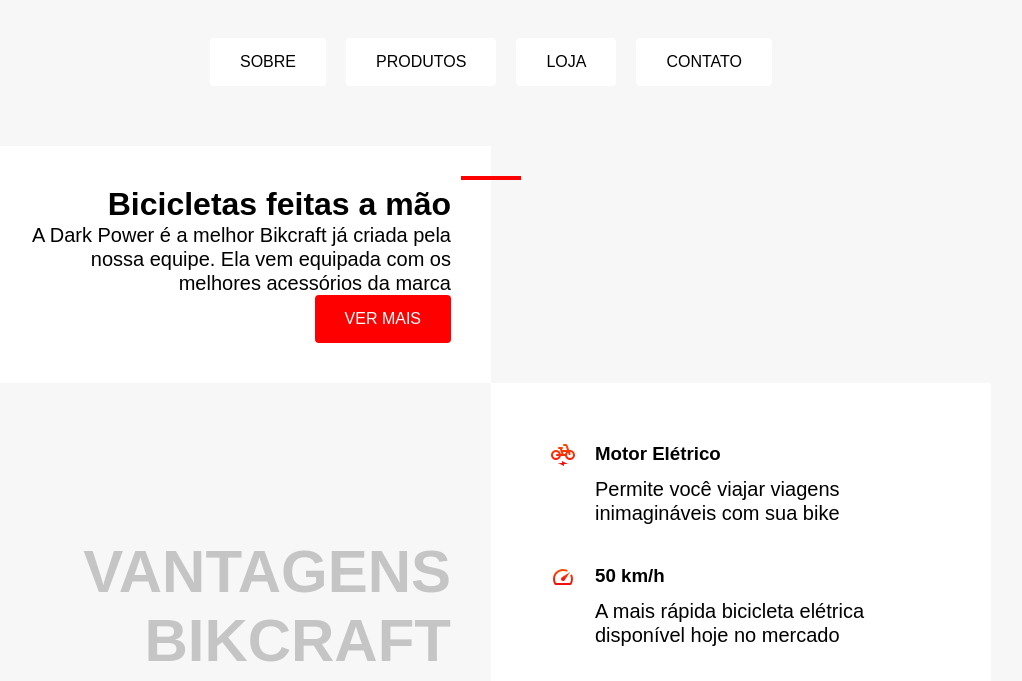
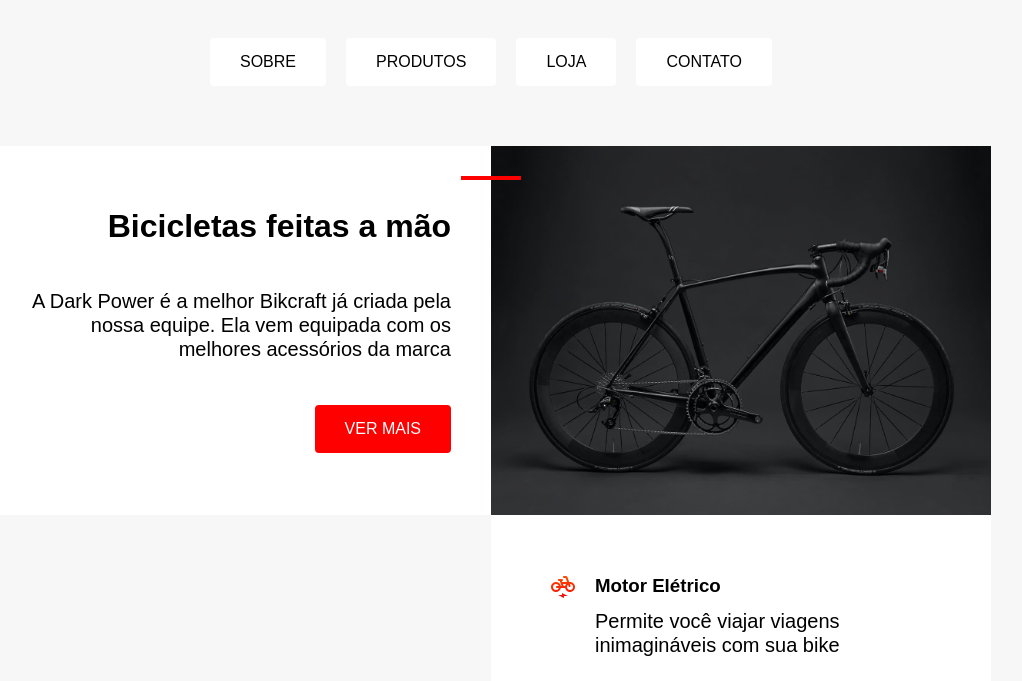
Before and after one commit to marcusdevel/Projeto_bike_craft, a plain HTML site: page index.html in a window 1280 px wide. Shown: the part 104-785 px from the top of the page, without its empty margins (149-1171 px from the left). Drawn offline with Linux system fonts and the light colour scheme; the site is published under a folder, as on GitHub Pages, so addresses that start at the root find nothing.

Commit message:
inserção da imagem bicicleta

```diff
--- a/index.html
+++ b/index.html
@@ -27,7 +27,7 @@
         <a class="link" href="#"> Ver mais</a>
       </div>
 
-      <img class="bicicleta" src="/img/bicicleta.jpg" alt="" />
+      <img class="bicicleta" src="./img/bicicleta.jpg" alt="" />
 
       <h2 class="advantages-title">Vantagens Bikcraft</h2>
       <div class="advantages">
```
